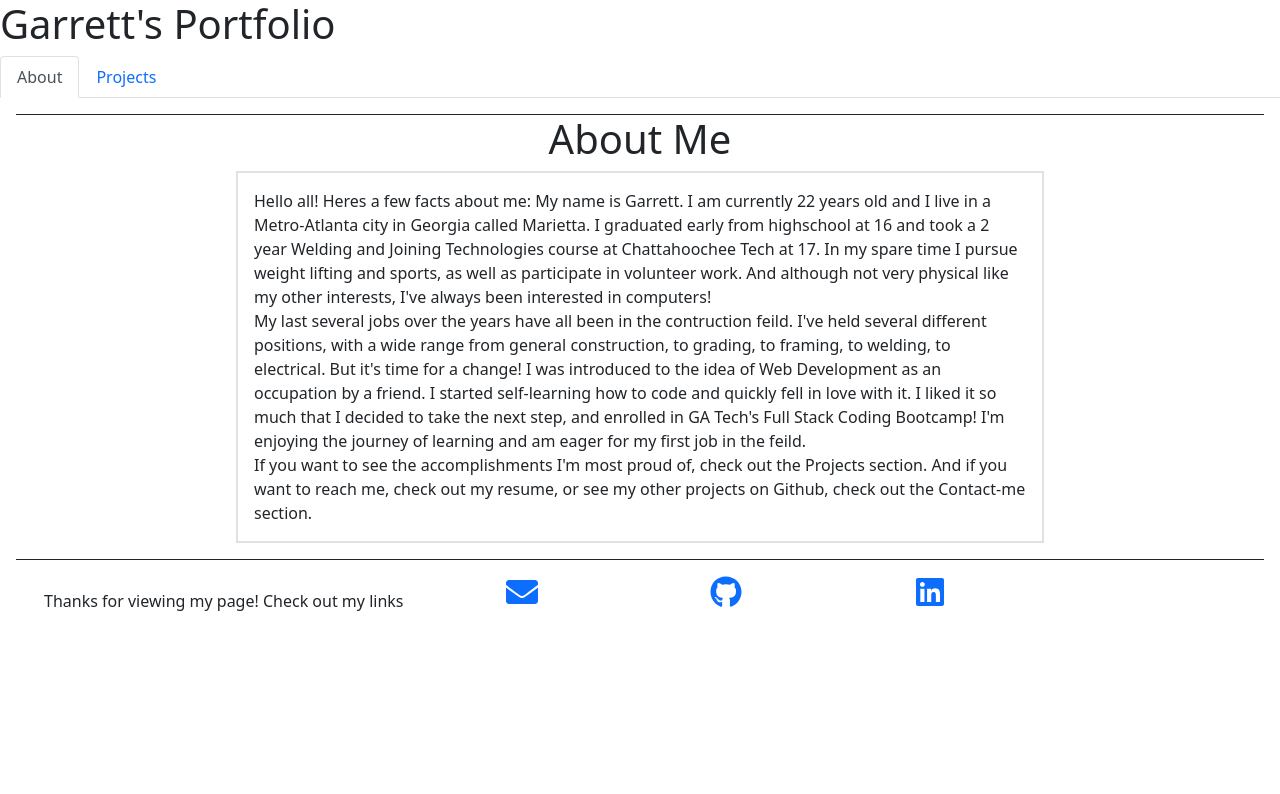
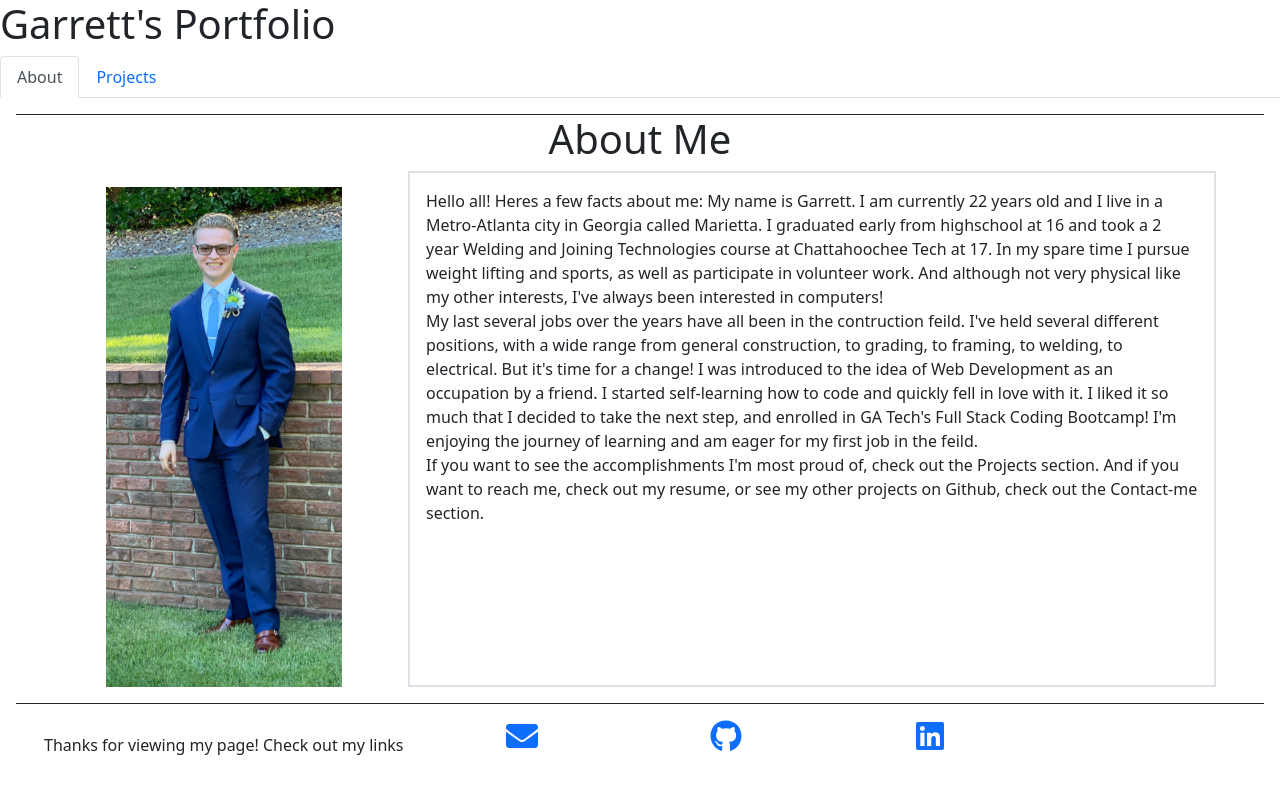
Before and after one commit to GarrettLB/Portfolio-powered-by-REACT-, a React (Create React App) app: page / in a window 1280 px wide. Shown: the top 794 px of the page. Built offline with nearby package versions, Linux system fonts and the light colour scheme.

Commit message:
added profile pic

```diff
--- a/src/components/Footer.js
+++ b/src/components/Footer.js
@@ -2,11 +2,11 @@ import { FontAwesomeIcon } from '@fortawesome/react-fontawesome';
 import { faEnvelope } from '@fortawesome/free-solid-svg-icons';
 import React, { useState } from 'react';
 import { faGithub, faLinkedin } from '@fortawesome/free-brands-svg-icons';
+
 function Footer() {
   return (
-    <div>
+    <div class="justify-content-end2">
       <section class="row m-3 justify-content-around">
-
         <nav class="d-flex">
             <h6 class="text-center p-3">Thanks for viewing my page! Check out my links</h6>
             <div class="col-2 d-flex justify-content-center">
--- a/src/components/pages/About.js
+++ b/src/components/pages/About.js
@@ -1,11 +1,17 @@
 import React from "react";
+import ProfilePic from '../../images/ProfilePic.JPG'
 
 function About() {
   return (
     <div class="row m-3 border-bottom border-top border-dark justify-content-center">
-      <div class="col-12 col-lg-8 d-flex flex-column">
-        <h1 class="text-center">About Me</h1>
 
+      <h1 class="text-center">About Me</h1>
+
+      <div class="col-12 col-lg-3 m-3 d-flex justify-content-center">
+        <img src={ProfilePic} class="img-fluid profile-pic" alt="Profile Pic"></img>
+      </div>
+
+      <div class="col-12 col-lg-8 d-flex flex-row">
         <p class="border border border-2 p-height p-3">
           Hello all! Heres a few facts about me: My name is Garrett. I am currently 22 years old and I live in a Metro-Atlanta city in Georgia called Marietta.
           I graduated early from highschool at 16 and took a 2 year Welding and Joining Technologies course at Chattahoochee Tech at 17.
--- a/src/index.css
+++ b/src/index.css
@@ -32,3 +32,11 @@ code {
 .bg {
   background-color: rgb(233, 233, 233);
 }
+
+.headerback {
+  background-color: var(--lightg);
+}
+
+.profile-pic {
+  max-height: 500px;
+}
```
Also changed, not shown: src/images/ProfilePic.JPG (added).
